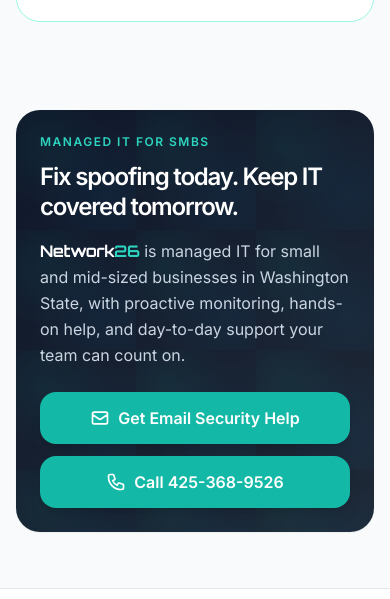
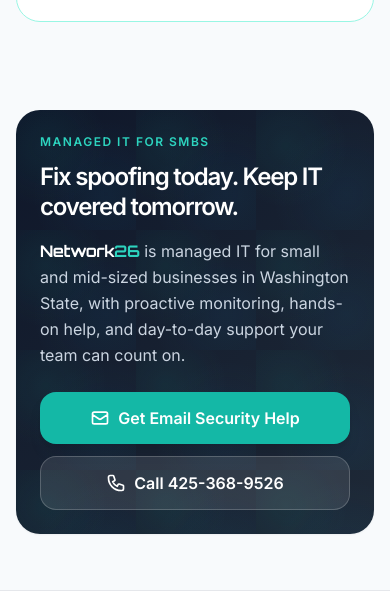
Before and after one commit to greglepage/spoof, a website: page index.html in a window 390 px wide. Shown: the part 2396-2995 px from the top of the page. Drawn offline with nearby package versions, Linux system fonts and the light colour scheme.

Commit message:
Match DMARC CTA phone button style without teal

```diff
--- a/index.html
+++ b/index.html
@@ -389,7 +389,7 @@
               </svg>
               <span id="cta-contact-btn-text">Get Email Security Help</span>
             </a>
-            <a href="tel:4253689526" class="touch-target inline-flex items-center justify-center gap-x-2 w-full px-7 py-3.5 text-base font-semibold rounded-2xl teal-btn shadow-lg text-center">
+            <a href="tel:4253689526" class="touch-target inline-flex items-center justify-center gap-x-2 w-full px-7 py-3.5 text-base font-semibold rounded-2xl bg-white/10 border border-white/20 hover:bg-white/15 transition-colors text-center">
               <svg xmlns="http://www.w3.org/2000/svg" class="w-5 h-5 shrink-0" fill="none" viewBox="0 0 24 24" stroke="currentColor">
                 <path stroke-linecap="round" stroke-linejoin="round" stroke-width="2" d="M3 5a2 2 0 012-2h3.28a1 1 0 01.948.684l1.498 4.493a1 1 0 01-.502 1.21l-2.257 1.13a11.042 11.042 0 005.516 5.516l1.13-2.257a1 1 0 011.21-.502l4.493 1.498a1 1 0 01.684.949V19a2 2 0 01-2 2h-1C9.716 21 3 14.284 3 6V5z" />
               </svg>
```
